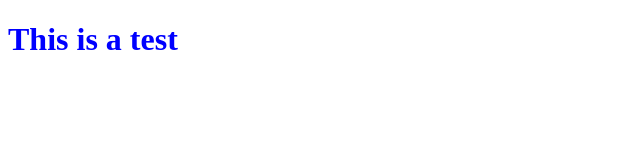
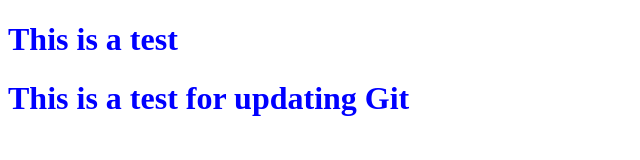
Before and after one commit to Kevington99/google-homepage-2.0, a plain HTML site: page index.html in a window 1280 px wide. Shown: the whole page, without its empty margins (0-640 px from the left). Drawn offline with Linux system fonts and the light colour scheme.

Commit message:
checking to see if html updates

```diff
--- a/index.html
+++ b/index.html
@@ -8,5 +8,6 @@
 </head>
 <body>
     <h1>This is a test</h1>
+    <h1>This is a test for updating Git</h1>
 </body>
 </html>
```
